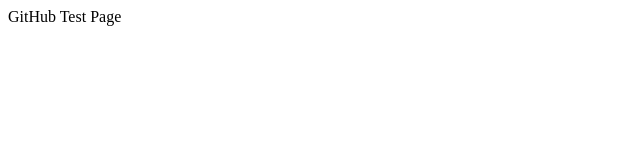
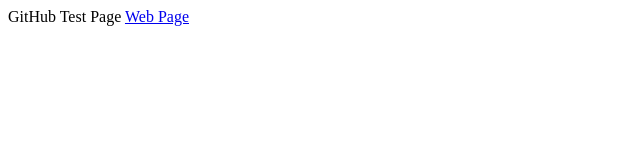
Before and after one commit to NanPyaeNyeinThar/PagesTest, a plain HTML site: page index.html in a window 1280 px wide. Shown: the full height of the page, 0-640 px from the left. Drawn offline with Linux system fonts and the light colour scheme.

Commit message:
Update index.html

```diff
--- a/index.html
+++ b/index.html
@@ -7,5 +7,6 @@
   </head>
   <body>
     GitHub Test Page
+    <a href="webpage.html">Web Page</a>
   </body>
 </html>
```
